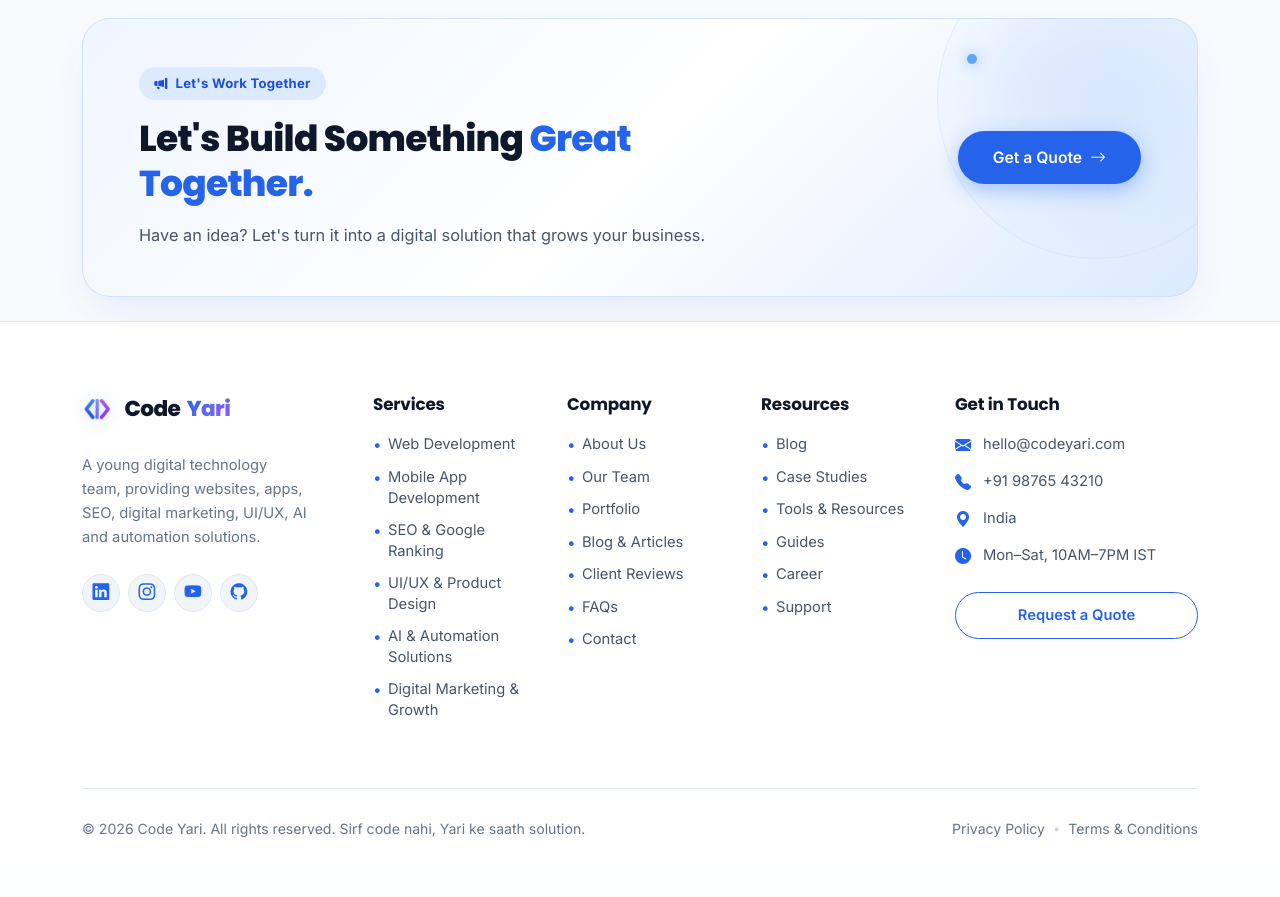
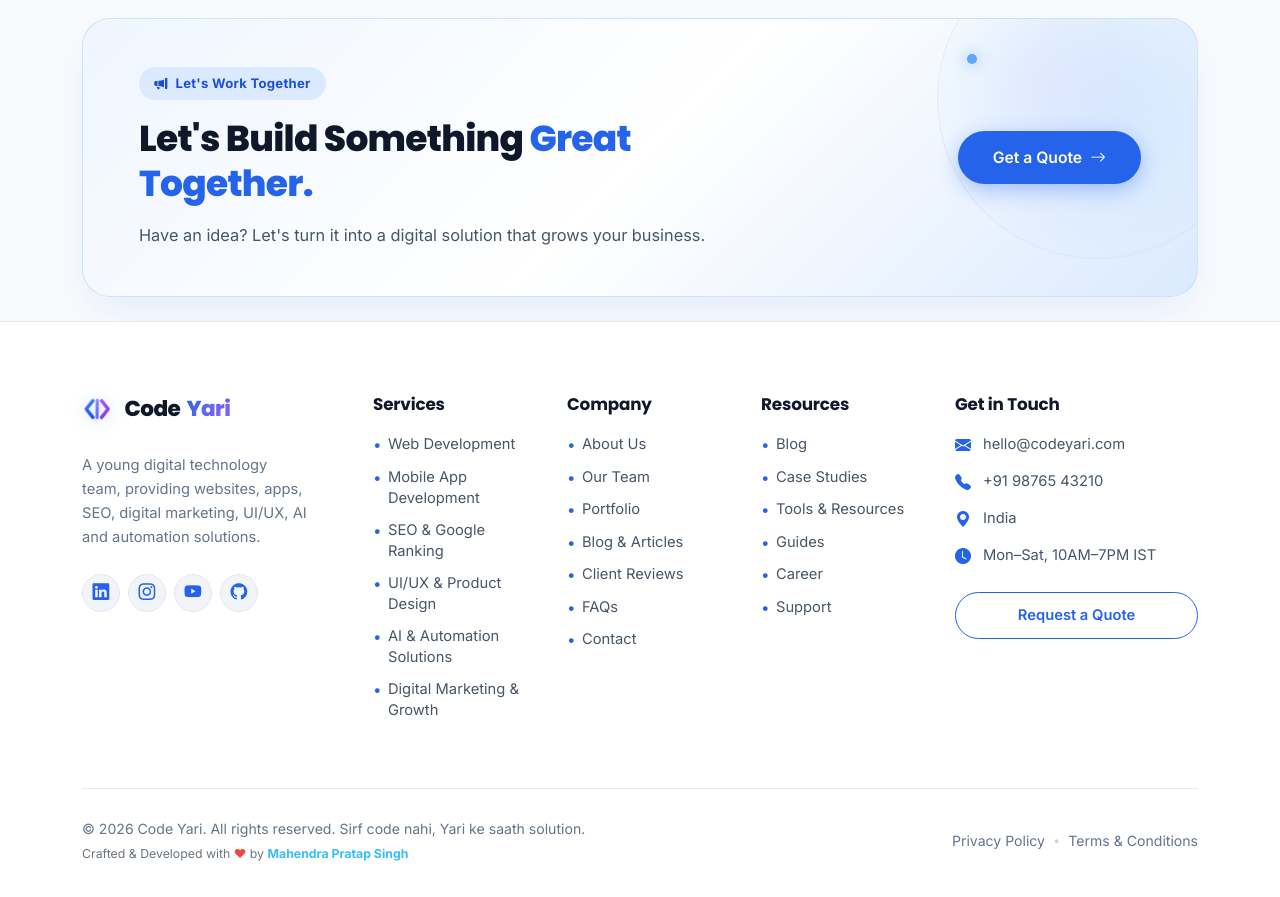
Before and after one commit to mahendra206/Code-Yari, a Django app: page /team/ in a window 1280 px wide. Shown: the part 1219-2116 px from the top of the page. Before the commit the page ends 2056 px from the top, so only its background shows below. Run offline with Django 5.2, Linux system fonts and the light colour scheme; data comes from the database, SQL or seed files in the repository.

Commit message:
Add 'Crafted & Developed with ♥ by Mahendra Pratap Singh' in footer

```diff
--- a/templates/partials/footer.html
+++ b/templates/partials/footer.html
@@ -95,11 +95,19 @@
       </div>
     </div>
 
-    <!-- Bottom Bar: Copyright & Legal -->
+    <!-- Bottom Bar: Copyright, Developer Credit & Legal -->
     <div class="footer-bottom-bar d-flex flex-column flex-md-row justify-content-between align-items-center gap-3">
-      <p class="footer-copyright-text mb-0">
-        &copy; {% now "Y" %} Code Yari. All rights reserved. Sirf code nahi, Yari ke saath solution.
-      </p>
+      <div class="footer-copyright-text mb-0 text-center text-md-start">
+        <p class="mb-1">
+          &copy; {% now "Y" %} Code Yari. All rights reserved. Sirf code nahi, Yari ke saath solution.
+        </p>
+        <p class="mb-0 small text-secondary">
+          Crafted &amp; Developed with <span style="color: #ef4444;">&hearts;</span> by
+          <a href="{% url 'core:team' %}" style="color: #38bdf8; font-weight: 700; text-decoration: none;">
+            Mahendra Pratap Singh
+          </a>
+        </p>
+      </div>
       <div class="d-flex align-items-center gap-2 footer-legal-links">
         <a href="{% url 'core:privacy_policy' %}">Privacy Policy</a>
         <span class="legal-dot">&bull;</span>
```
